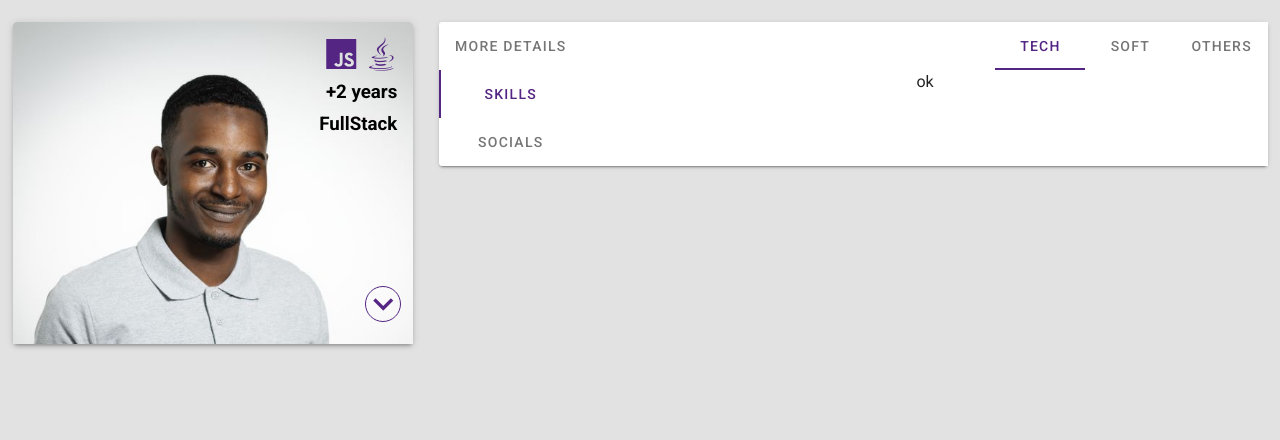
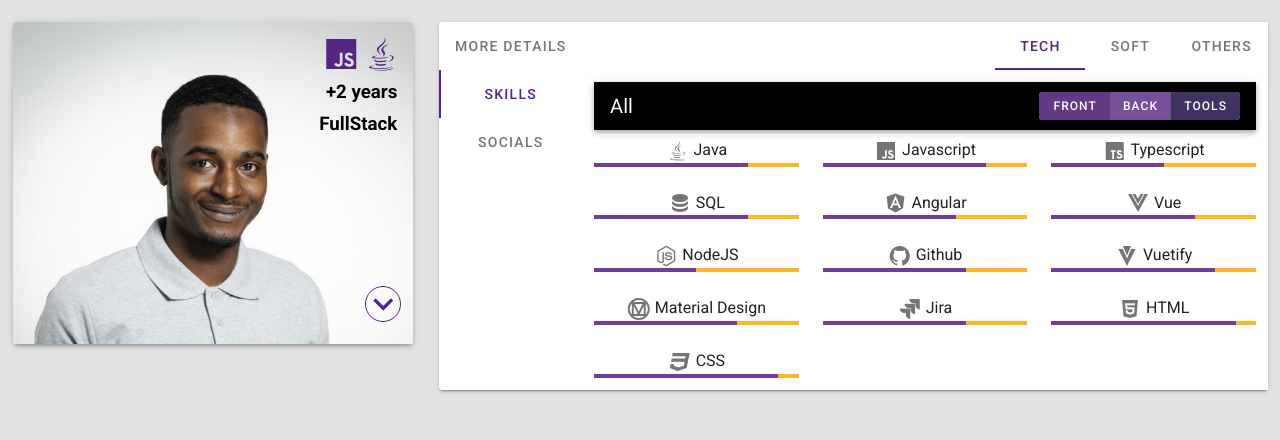
Before and after one commit to JordanSOA/vue-page, a Vue app in the folder front/personal-page/: page / in a window 1280 px wide. Both pictures are taken after a click on the tab "SKILLS". Shown: the part 233-673 px from the top of the page. Built offline with nearby package versions, Linux system fonts and the light colour scheme; what vue-flag-icon would draw is missing.

Commit message:
Tech section done

```diff
--- a/front/personal-page/src/components/InfoTabs.vue
+++ b/front/personal-page/src/components/InfoTabs.vue
@@ -3,6 +3,7 @@
     <v-card >
         <v-tabs
         center-active
+        show-arrows
         right
         :vertical="$vuetify.breakpoint.smAndUp">
             <v-tab>
--- a/front/personal-page/src/components/tabs/SkillsDisplay.vue
+++ b/front/personal-page/src/components/tabs/SkillsDisplay.vue
@@ -1,5 +1,41 @@
 <template>
-    <v-container fluid>
+    <v-container  v-if="name === 'tech'" fluid>
+        <v-toolbar
+        class="mb-2"
+        v-bind:class="$vuetify.theme.dark ? 'black--text' : 'white--text'"
+        dense
+        :color="dividerColor">
+            <v-toolbar-title>
+                <span v-if="selectedTechs ===  '0' "> {{$t('tools')}} </span>
+                <span v-else-if="selectedTechs ===  '1' "> Back </span>
+                <span v-else-if="selectedTechs ===  '2' "> Front </span>
+                <span v-else> {{$t('all')}} </span>
+            </v-toolbar-title>
+            <v-spacer></v-spacer>
+            <v-btn-toggle
+            v-model="selectedTechs">
+            <v-btn color="primary darken-1" value=2 small > Front </v-btn>
+            <v-btn color="primary darken-5" value=1 small > Back </v-btn>
+            <v-btn color="primary darken-3" value=0 small > {{$t('tools')}} </v-btn>
+            </v-btn-toggle>
+        </v-toolbar>
+        <v-row >
+            <v-col
+            class="text-left text-sm-center"
+            v-for="(skill,i) in filteredSkills"
+            :key="i" cols="12" sm="6" lg="4">
+
+            <v-icon> mdi-{{skill.icon}} </v-icon>
+            {{skill.name}}
+                <v-progress-linear
+                background-color="secondary darken-5"
+                color="primary lighten-1"
+                :value="skill.humbleEstimation">
+                </v-progress-linear>
+            </v-col>
+        </v-row>
+    </v-container>
+    <v-container  v-else fluid>
         <v-row>
             <v-col
             class="text-left text-sm-center"
@@ -18,10 +54,30 @@
 
 <script>
 export default {
+    data: () => ({
+        selectedTechs: undefined
+    }),
     props: {
         skills: {
             type: Array
+        },
+        name: {
+            type: String
         }
+    },
+    methods: {
+        colorChange(val) {
+            return (val === 0) ? 'primary darken-3' : (val === 1) ? 'primary darken-5' : 'primary darken-1';
+        }
+    },
+    computed: {
+        filteredSkills() {
+                return (this.selectedTechs === undefined) ? this.skills : this.skills
+                .filter( obj => this.selectedTechs == obj.type );
+        },
+        dividerColor: function(){
+            return this.$vuetify.theme.dark ? 'grey' : this.$vuetify.theme.themes.dark.surface;
+            }
     }
 }
 </script>
--- a/front/personal-page/src/components/tabs/SkillsTab.vue
+++ b/front/personal-page/src/components/tabs/SkillsTab.vue
@@ -1,23 +1,5 @@
 <template>
 <div class="skillsTab">
-    <!-- <div v-bind:style="{ width: '25%'}" class="d-flex align-center ">
-    <label>CSS</label>
-    <v-progress-linear
-                        background-color="primary lighten-5"
-                        color="primary lighten-1"
-                        :value="75"
-                        >
-                        </v-progress-linear>
-    </div>
-    <div v-bind:style="{ width: '25%'}">
-    <label>CSS</label>
-    <v-progress-linear
-                        background-color="primary lighten-5"
-                        color="primary lighten-1"
-                        :value="75"
-                        >
-                        </v-progress-linear>
-    </div> -->
         <v-tabs right>
             <v-tab>
                 Tech
@@ -26,17 +8,16 @@
                 SOFT
             </v-tab>
             <v-tab>
-                OTHERS
+                {{$t('others')}}
             </v-tab>
             <v-tab-item>
-                ok
-
+                <skills-display :skills="techSkills.skills" :name="techSkills.name"/>
             </v-tab-item>
             <v-tab-item>
-            <skills-display :skills="softSkills"/>
+                <skills-display :skills="softSkills.skills" :name="softSkills.name"/>
             </v-tab-item>
             <v-tab-item>
-                <skills-display :skills="otherSkills"/>
+                <skills-display :skills="otherSkills.skills" :name="otherSkills.name"/>
             </v-tab-item>
         </v-tabs>
 </div>
@@ -47,21 +28,43 @@ import SkillsDisplay from './SkillsDisplay.vue'
 export default {
     components: { SkillsDisplay },
     data: () => ({
-        softSkills: [
+        techSkills: {
+            name: 'tech',
+            skills: [
+                {name: 'Java',icon: 'language-java', type: 1, humbleEstimation: 75},
+                {name: 'Javascript',icon: 'language-javascript', type: 2, humbleEstimation: 80},
+                {name: 'Typescript',icon: 'language-typescript', type: 2, humbleEstimation: 55},
+                {name: 'SQL',icon: 'database', type: 1, humbleEstimation: 75},
+                {name: 'Angular',icon: 'angular', type: 2, humbleEstimation: 65},
+                {name: 'Vue',icon: 'vuejs', type: 2, humbleEstimation: 70},
+                {name: 'NodeJS',icon: 'nodejs', type: 1, humbleEstimation: 50},
+                {name: 'Github',icon: 'github', type: 0, humbleEstimation: 70},
+                {name: 'Vuetify',icon: 'vuetify', type: 2, humbleEstimation: 80},
+                {name: 'Material Design',icon: 'material-design', type: 2, humbleEstimation: 70},
+                {name: 'Jira',icon: 'jira', type: 0, humbleEstimation: 70},
+                {name: 'HTML',icon: 'language-html5', type: 2, humbleEstimation: 90},
+                {name: 'CSS',icon: 'language-css3', type: 2, humbleEstimation: 90}
+            ]
+        },
+        softSkills:{
+            name: 'soft',
+            skills :[
             {name: 'soft_skill1', humbleEstimation: 80},
             {name: 'soft_skill4', humbleEstimation: 85},
             {name: 'soft_skill2', humbleEstimation: 90},
             {name: 'soft_skill5', humbleEstimation: 90},
             {name: 'soft_skill3', humbleEstimation: 80}
-        ],
-        otherSkills: [
+        ]},
+        otherSkills:{
+            name: 'others',
+            skills :[
             {name: 'other_skill4', humbleEstimation: 90},
             {name: 'other_skill1', humbleEstimation: 65},
             {name: 'other_skill2', humbleEstimation: 85},
             {name: 'other_skill6', humbleEstimation: 80},
             {name: 'other_skill3', humbleEstimation: 65},
             {name: 'other_skill5', humbleEstimation: 40}
-        ]
+        ]}
     })
 }
 </script>
--- a/front/personal-page/src/locales/en.json
+++ b/front/personal-page/src/locales/en.json
@@ -30,5 +30,8 @@
   "other_skill3": "Unit Testing",
   "other_skill4": "Agile-SCRUM",
   "other_skill5": "CI/CD",
-  "other_skill6": "RestAPI"
+  "other_skill6": "RestAPI",
+  "others": "others",
+  "tools": "Tools",
+  "all": "All"
 }
--- a/front/personal-page/src/locales/fr.json
+++ b/front/personal-page/src/locales/fr.json
@@ -30,5 +30,9 @@
     "other_skill3": "Test Unitaire",
     "other_skill4": "Agile-SCRUM",
     "other_skill5": "CI/CD",
-    "other_skill6": "RestAPI"
+    "other_skill6": "RestAPI",
+    "others": "autres",
+    "tools": "Outils",
+    "all": "Tout"
+
 }
```
